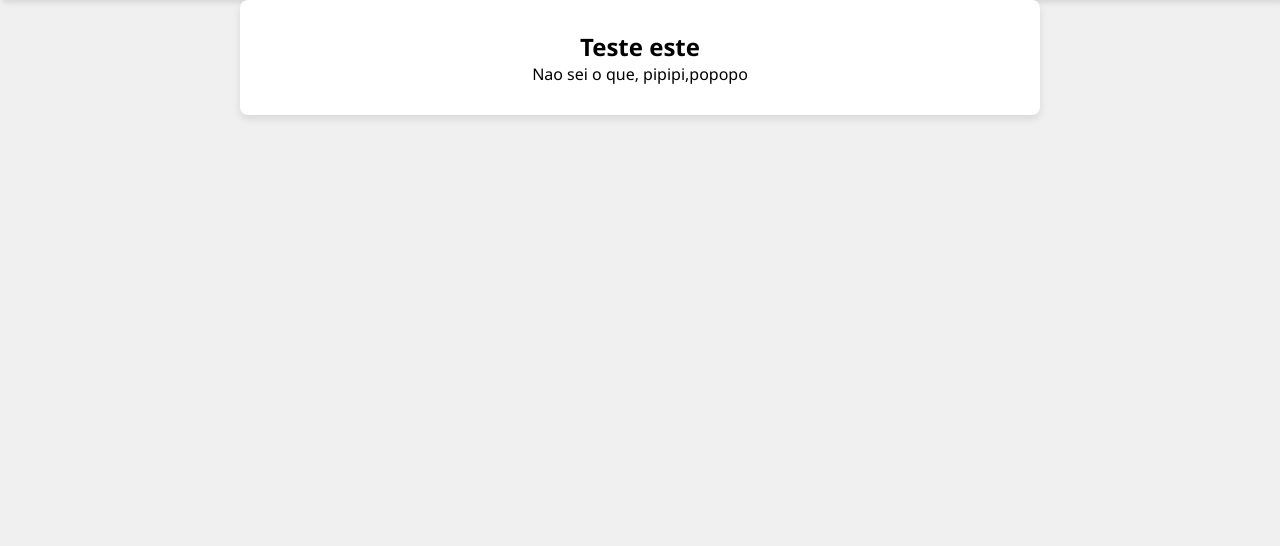
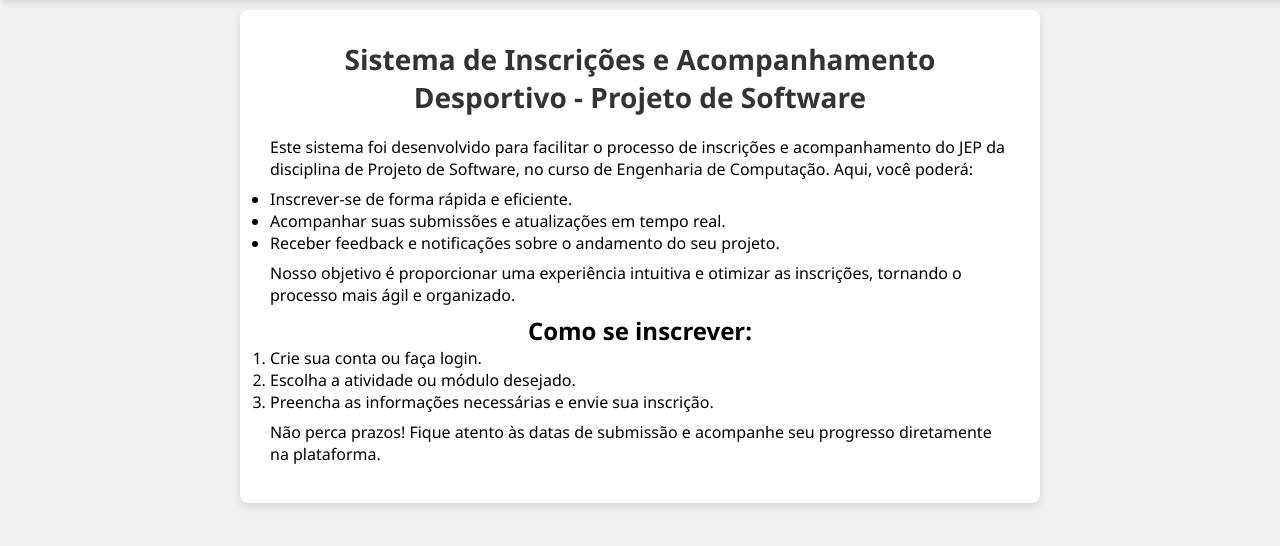
Before and after one commit to saskuati-dev/projeto, a Django app: page /sobre/ in a window 1280 px wide. Shown: the part 50-596 px from the top of the page. Run offline with Django 4.2, Linux system fonts and the light colour scheme.

Commit message:
SIAD 1.1.0
aplicacao com login, e editais funcionando

```diff
--- a/SIAD/SIAD/urls.py
+++ b/SIAD/SIAD/urls.py
@@ -16,4 +16,4 @@ urlpatterns = [
     path('logout/', views.logout_view, name='logout'),
     path('login/', views.login_representante, name='login'),
     path('cadastro/', views.registro_representante, name='cadastro')
-]+ static(settings.STATIC_URL, document_root=settings.STATIC_ROOT)
+]+ static(settings.MEDIA_URL, document_root=settings.MEDIA_ROOT)
--- a/SIAD/app_siad/static/css/style.css
+++ b/SIAD/app_siad/static/css/style.css
@@ -13,6 +13,7 @@
     max-width: 800px;
     text-align: center;
     margin: 0 auto;
+    margin-top: 10px ;
 }
 
 .container h1 {
@@ -138,7 +139,7 @@ nav li:first-child {
     padding: 12px;
     border: 1px solid #ccc;
     border-radius: 4px;
-    font-size: 16px;
+    font-size: 18px;
 }
 
 button {
@@ -188,3 +189,39 @@ button:hover {
     max-width: 100%;
     height: auto;
 }
+
+.container p {
+    text-align: left;
+    display: block;
+    margin-bottom: 8px;
+}
+
+.container ul, ol{
+    text-align: left;
+    display: block;
+    margin-bottom: 8px;
+}
+
+.gaveta-content {
+    display: none; /* Inicialmente escondido */
+    padding: 10px;
+    border: 1px solid #ddd;
+    border-top: none;
+    border-top-style:hidden;
+    border-radius: 10px;
+    margin-bottom: 15px;
+    margin-left: 5px;
+    margin-right: 5px;
+}
+.gaveta-header {
+    cursor: pointer;
+    padding: 10px;
+    background-color: #f1f1f1;
+    border: 1px solid #ddd;
+    border-radius: 4px;
+    margin: 10;
+    border-radius: 10px;
+}
+.gaveta-header.active {
+    background-color: #ccc;
+}
--- a/SIAD/app_siad/templates/html/sobre.html
+++ b/SIAD/app_siad/templates/html/sobre.html
@@ -4,9 +4,34 @@
 
 <div class="container">
 
-  <h2>Teste este</h2>
-  <p></p>
-  <p>Nao sei o que, pipipi,popopo</p>
+  <h1>Sistema de Inscrições e Acompanhamento Desportivo - Projeto de Software</h1>
+        <p>
+            Este sistema foi desenvolvido para facilitar o processo de inscrições e acompanhamento do JEP
+            da disciplina de Projeto de Software, no curso de Engenharia de Computação.
+            Aqui, você poderá:
+        </p>
+
+        <ul>
+            <li>Inscrever-se de forma rápida e eficiente.</li>
+            <li>Acompanhar suas submissões e atualizações em tempo real.</li>
+            <li>Receber feedback e notificações sobre o andamento do seu projeto.</li>
+        </ul>
+
+        <p>
+            Nosso objetivo é proporcionar uma experiência intuitiva e otimizar as inscrições,
+            tornando o processo mais ágil e organizado.
+        </p>
+
+        <h2>Como se inscrever:</h2>
+        <ol>
+            <li>Crie sua conta ou faça login.</li>
+            <li>Escolha a atividade ou módulo desejado.</li>
+            <li>Preencha as informações necessárias e envie sua inscrição.</li>
+        </ol>
+
+        <p class="important">
+            Não perca prazos! Fique atento às datas de submissão e acompanhe seu progresso diretamente na plataforma.
+        </p>
 
 </div>
 {% endblock %}
--- a/SIAD/app_siad/views.py
+++ b/SIAD/app_siad/views.py
@@ -5,7 +5,8 @@ from django.contrib.auth.decorators import login_required
 from django.http import FileResponse
 from .forms import RepresentanteLoginForm, RepresentanteRegistroForm
 import logging
-
+import os
+from django.conf import settings
 def logout_view(request):
     logout(request)
     return redirect('home')
@@ -81,3 +82,41 @@ def editais(request):
 
 def sobre(request):
     return render(request, 'html/sobre.html')
+
+
+
+
+
+
+def editais(request):
+    # Caminho para a pasta de eventos
+    eventos_path = os.path.join(settings.MEDIA_ROOT, 'eventos')
+
+    eventos = []
+    if os.path.exists(eventos_path):
+        # Para cada diretório dentro de 'eventos' (que representa um evento)
+        for nome_evento in sorted(os.listdir(eventos_path), key=lambda x: os.path.getmtime(os.path.join(eventos_path, x)), reverse=True):
+            evento_path = os.path.join(eventos_path, nome_evento)
+
+            # Verifica se é um diretório (evento)
+            if os.path.isdir(evento_path):
+                # Lista os arquivos de editais dentro da pasta do evento, ordenados por data de modificação
+                editais = sorted(
+                    [edital for edital in os.listdir(evento_path) if os.path.isfile(os.path.join(evento_path, edital))],
+                    key=lambda x: os.path.getmtime(os.path.join(evento_path, x)),
+                    reverse=True
+                )
+
+                # Adiciona o evento e seus editais à lista de eventos
+                eventos.append({
+                    'nome': nome_evento,  # Nome do evento
+                    'editais': [
+                        {
+                            'nome': edital,
+                            'url': os.path.join(settings.MEDIA_URL, 'eventos', nome_evento, edital)
+                        }
+                        for edital in editais
+                    ],
+                })
+
+    return render(request, 'html/editais.html', {'eventos': eventos})
```
Also changed, not shown: SIAD/app_siad/static/js/scripts.js (+41 -8 lines), SIAD/app_siad/templates/html/editais.html (+17 -0 lines), 3 other files.
